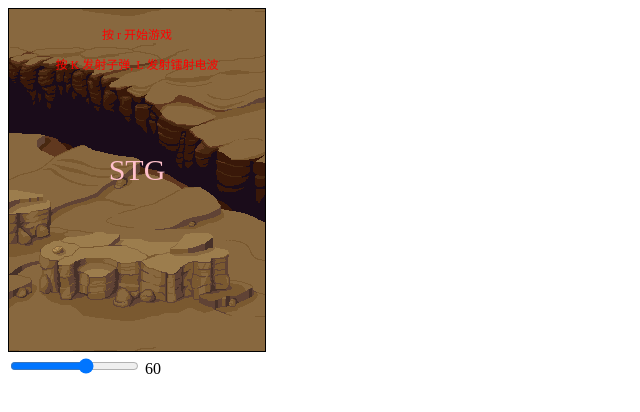
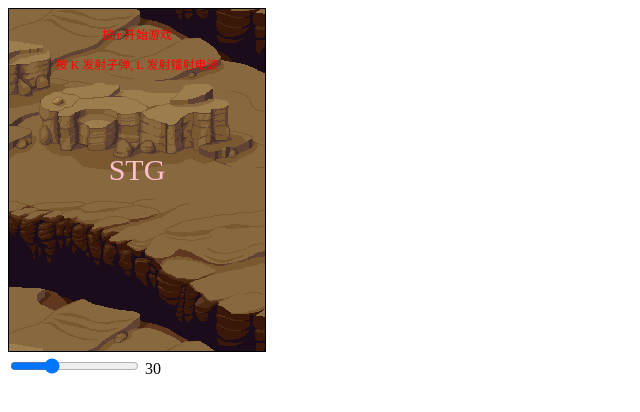
Before and after one commit to HuuLane/HTML5-Game, a plain HTML site: page index.html in a window 1280 px wide. Shown: the whole page, without its empty margins (0-640 px from the left). Drawn offline with Linux system fonts and the light colour scheme.

Commit message:
fix: modify default fps, delete enemy final offset

```diff
--- a/class/game.js
+++ b/class/game.js
@@ -61,7 +61,7 @@ export default class Game {
 
     setTimeout(() => {
       g._runTheGame()
-    }, 1000 / (window.fps || 60))
+    }, 1000 / (window.fps || 30))
   }
 
   renderElement(ele) {
--- a/index.html
+++ b/index.html
@@ -14,8 +14,8 @@
     <canvas id="id-canvas" width="256" height="342"></canvas>
 
     <div class="debug-board">
-      <input type="range" id="id-input" value="60" />
-      <span id="id-span-fps">60</span>
+      <input type="range" id="id-input" value="30" />
+      <span id="id-span-fps">30</span>
       <script>
         const q = s => document.querySelector(s)
         const bar = q('#id-input')
--- a/scene/play.js
+++ b/scene/play.js
@@ -179,13 +179,13 @@ export default class Play extends BackGround {
     },
     Ship(e, scene) {},
     EnemyBig(e, scene) {
-      if (e.y > 342 + 20) {
+      if (e.y > 342) {
         scene.gameOver()
         // scene.removeElement(e)
       }
     },
     EnemySmall(e, scene) {
-      if (e.y > 342 + 20) {
+      if (e.y > 342) {
         scene.gameOver()
         // scene.removeElement(e)
       }
```
